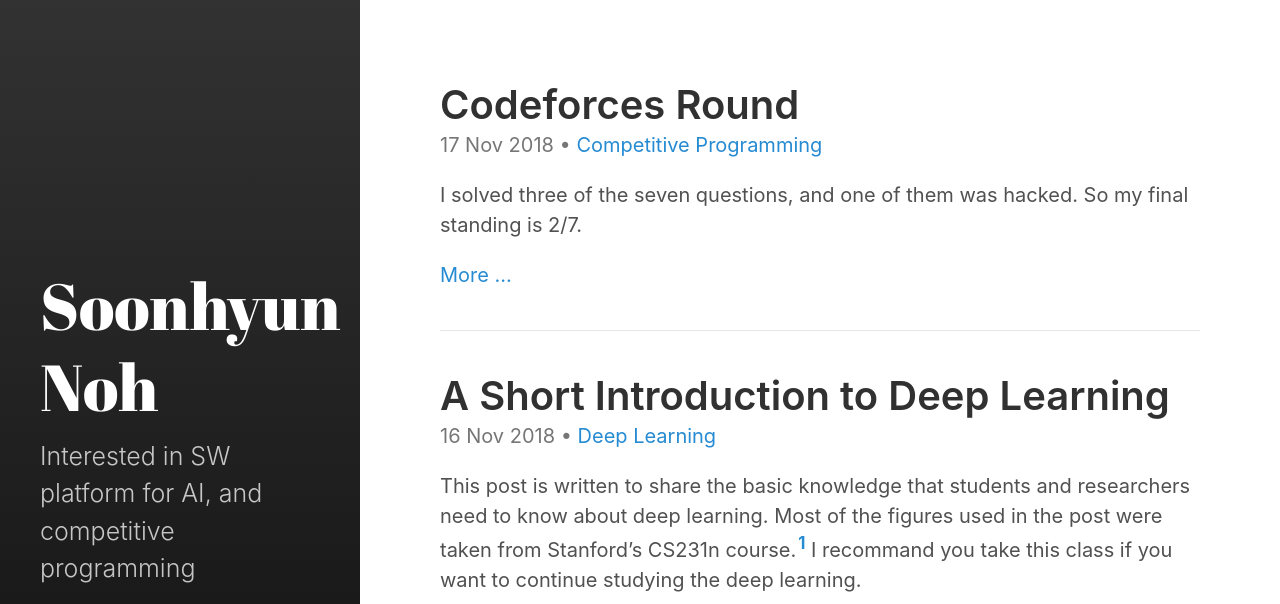
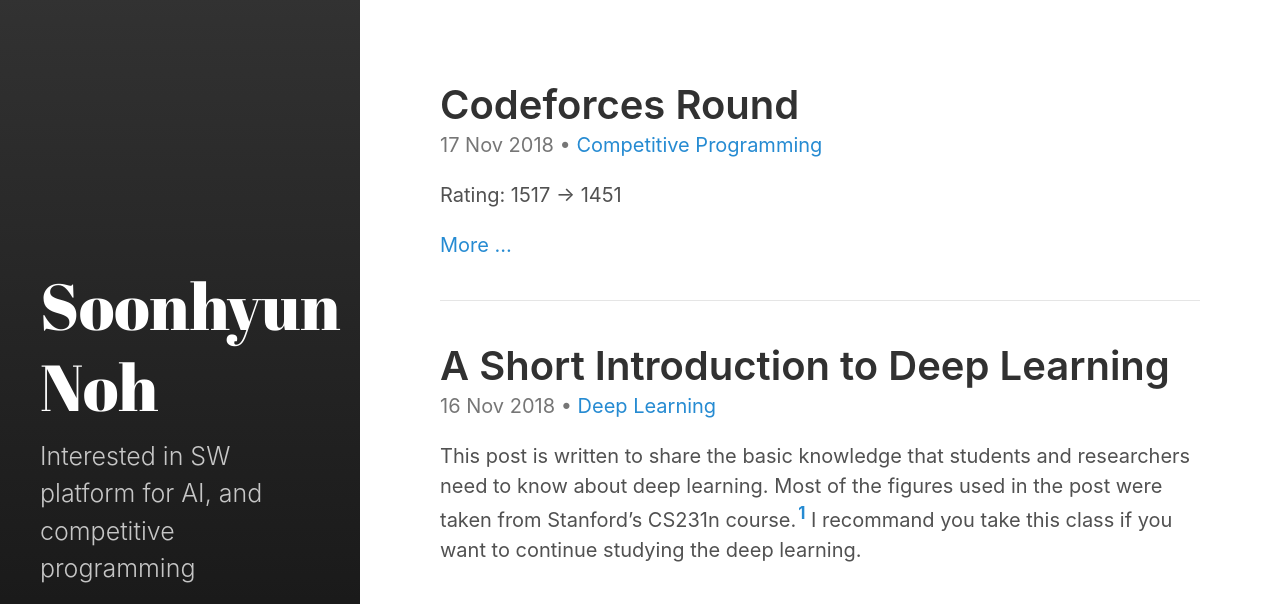
Before and after one commit to shnoh171/shnoh171.github.io, a Jekyll site: the page built from index.html, in a window 1280 px wide, cut to the strip 0-604 px from the top of the page. Built offline with Jekyll 4.4.1, drawn with Linux system fonts in a browser that asks for light colours; the list of posts is cut into pages by our own code.

Commit message:
fix typo

```diff
--- a/_posts/2018-11-17-codeforces-round-521-div3.md
+++ b/_posts/2018-11-17-codeforces-round-521-div3.md
@@ -5,14 +5,16 @@
   - Competitive Programming
 ---
 
+Rating: 1517 -> 1451
+
 I solved three of the seven questions, and one of them was hacked. So my final standing is 2/7.
 
-This is a very disappointing result for me. I think I could sove up to four problems. My mistakes were:
+This is a very disappointing result for me. I think I could solve up to four problems. My mistakes were:
 
 - I did not read the problem carefully and dive to the problem. I wasted much time due to misunderstanding the question.
 - After solving the problem, I did not verify that the code was correct.
 
-My thoughts to the problems up to D are as follows.
+My thoughts to the problems up to E are as follows.
 
 ### A. Frog Jumping
 
```
